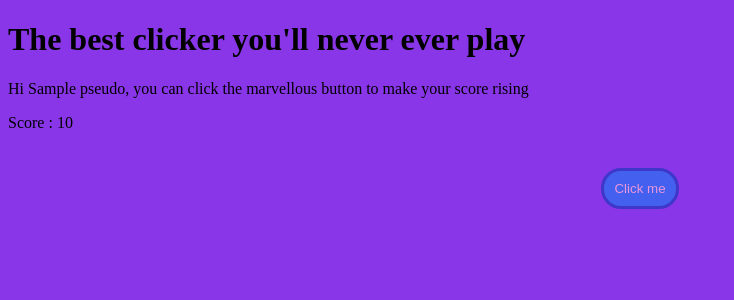
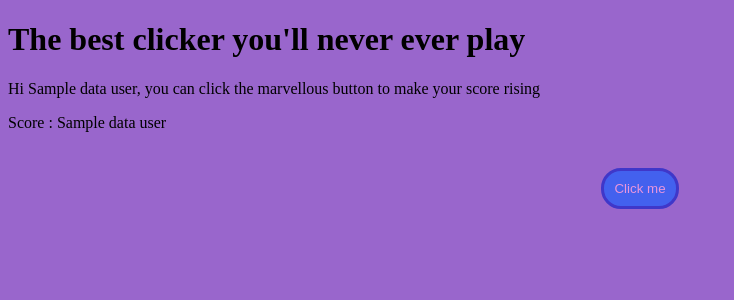
Before and after one commit to Razieljaj/IDLE_Clicker, a Flask app: template templates/index.html in a window 1280 px wide. Shown: the top 300 px of the page, without its empty margins (0-734 px from the left). Run offline with Flask 3, Linux system fonts and the light colour scheme; the template is opened without the code that fills it: most values are stand-ins (such as "Sample title", 1, 10 or a date in 2020).

Commit message:
compte qui marche parfaitement avec le score, il faut ajouter les fonctionnalités du jeu maintenant

```diff
--- a/main.py
+++ b/main.py
@@ -41,12 +41,12 @@ def home():
     if "pseudo" in session:
         pseudo = session["pseudo"]
         user_id = get_user_id(pseudo)
+        data_user = get_user_data(user_id[0][0])
+        if request.method == "POST":
+            score_rise(user_id[0][0])
+            return render_template("index.html", data_user = data_user)
 
-        if request.method == "POST":
-            score_rise(user_id)
-            return redirect(url_for("home"))
-
-        return render_template("login.html")
+        return render_template("index.html", data_user = data_user)
     else:
         return redirect(url_for("login"))
 
--- a/static/style.css
+++ b/static/style.css
@@ -1,5 +1,5 @@
 body {
-    background-color: #8936e9;
+    background-color: #9966CC;
 }
 
 .click {
--- a/templates/index.html
+++ b/templates/index.html
@@ -8,8 +8,8 @@
 </head>
 <body>
     <h1>The best clicker you'll never ever play</h1>
-    <p> Hi {{pseudo}}, you can click the marvellous button to make your score rising </p>
-    <p>Score : {{score}}</p>
+    <p> Hi {{data_user[0][1]}}, you can click the marvellous button to make your score rising </p>
+    <p>Score : {{data_user[0][3]}}</p>
     <div style="text-align: center;">
         <form action="" method="POST">
             <button type="submit" value="click" class="click">Click me</button>
```
Also changed, not shown: bdd.py (+8 -1 lines), accounts.db.
